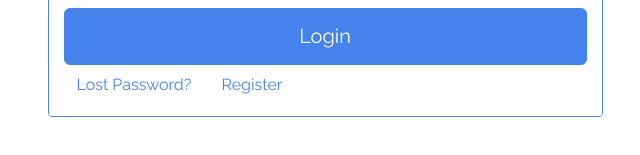
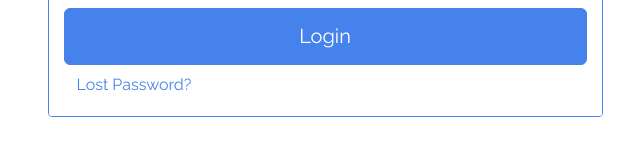
Before and after one commit to NU-CBITS/swartz_prototypes, a website: page app/index.html in a window 1280 px wide. Shown: the part 443-598 px from the top of the page, 315-955 px from the left. Drawn offline with Linux system fonts and the light colour scheme.

Commit message:
remove registration button

```diff
--- a/app/index.html
+++ b/app/index.html
@@ -38,7 +38,6 @@
                     </div>
                     <div>
                         <button id="login_lost_btn" type="button" class="btn btn-link">Lost Password?</button>
-                        <button id="login_register_btn" type="button" class="btn btn-link">Register</button>
                     </div>
                 </div>
                 </div>
```
